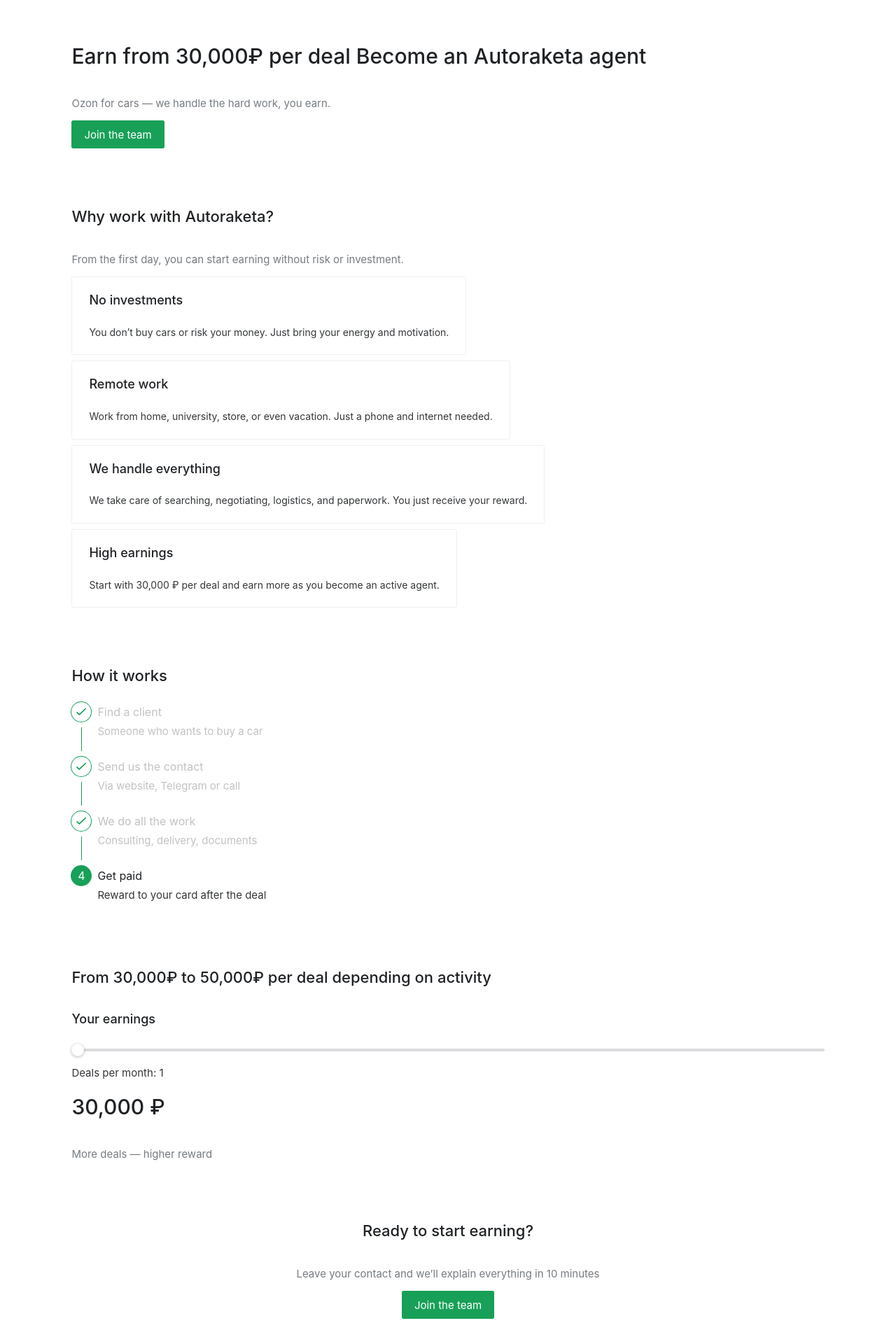
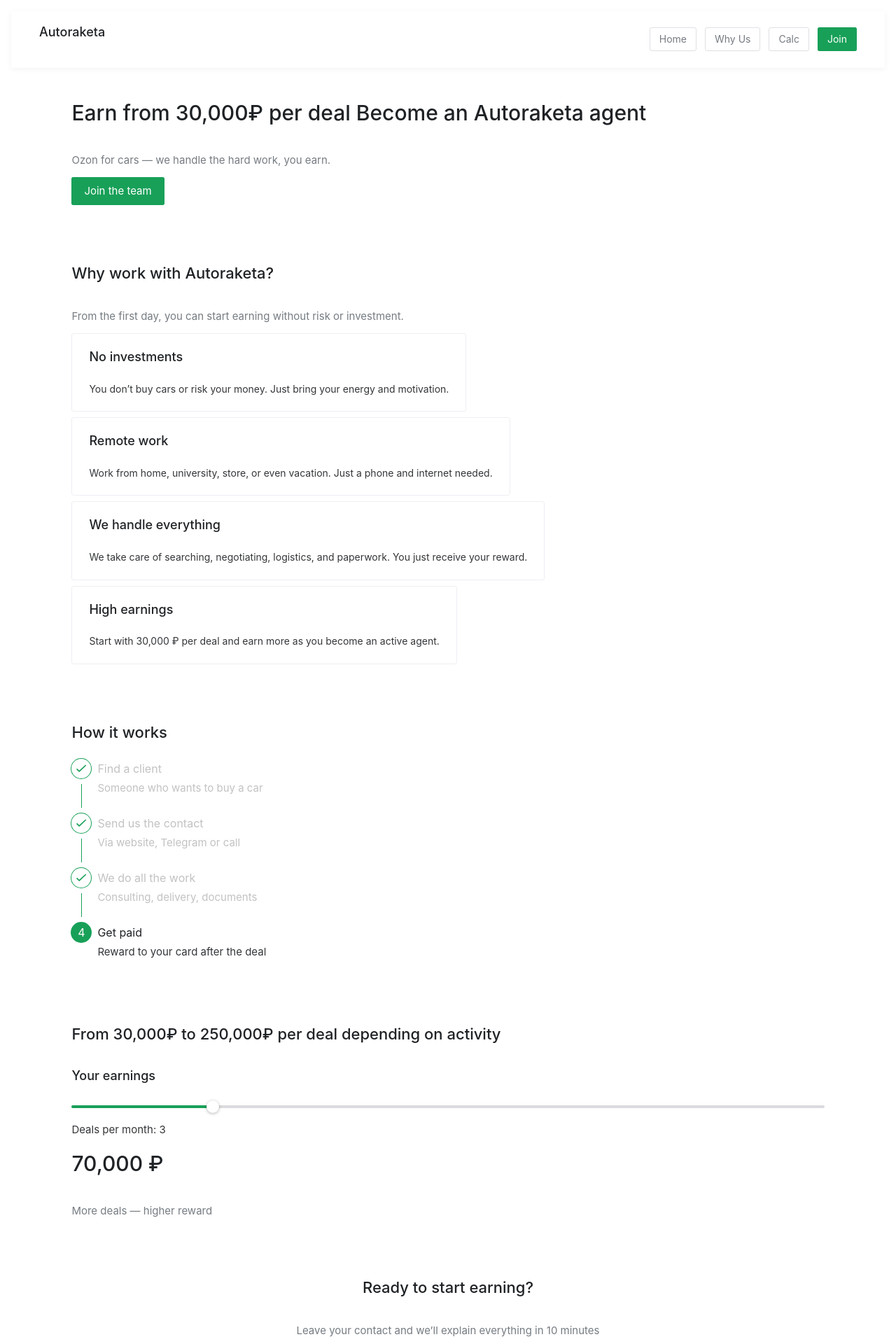
Before and after one commit to Valerij2000/avtoraketa-app, a Vue app: page / in a window 1280 px wide. Shown: the top 1920 px of the page at 70% size. Built offline with nearby package versions, Linux system fonts and the light colour scheme.

Commit message:
breadcrumbs added

```diff
--- a/index.html
+++ b/index.html
@@ -5,7 +5,7 @@
   <meta charset="UTF-8">
   <link rel="icon" href="/favicon.ico">
   <meta name="viewport" content="width=device-width, initial-scale=1.0">
-  <title>Autoraketa App</title>
+  <title>Avtoraketa App</title>
 </head>
 
 <body>
--- /dev/null
+++ b/src/components/common/Breadcrumbs.vue
@@ -0,0 +1,23 @@
+<template>
+  <n-breadcrumb separator="/">
+    <n-breadcrumb-item v-for="(item, index) in items" :key="index">
+      <template v-if="item.to">
+        <router-link :to="item.to">{{ item.label }}</router-link>
+      </template>
+      <template v-else>
+        {{ item.label }}
+      </template>
+    </n-breadcrumb-item>
+  </n-breadcrumb>
+</template>
+
+<script setup>
+import { defineProps } from "vue";
+
+const props = defineProps({
+  items: {
+    type: Array,
+    default: () => [],
+  },
+});
+</script>
--- /dev/null
+++ b/src/components/layout/Header.vue
@@ -0,0 +1,43 @@
+<template>
+  <n-space justify="space-between" align="center" class="header">
+    <div class="logo">
+      <n-h3>Autoraketa</n-h3>
+    </div>
+    <n-space>
+      <n-button type="tertiary" @click="scrollTo('home')">Home</n-button>
+      <n-button type="tertiary" @click="scrollTo('why-us')">Why Us</n-button>
+      <n-button type="tertiary" @click="scrollTo('calc')">Calc</n-button>
+      <n-button type="primary" @click="goToApply">Join</n-button>
+    </n-space>
+  </n-space>
+</template>
+
+<script setup>
+import { useRouter } from "vue-router";
+
+const router = useRouter();
+
+function goToApply() {
+  router.push("/apply");
+}
+
+// optional smooth scroll to sections
+function scrollTo(id) {
+  const el = document.getElementById(id);
+  if (el) el.scrollIntoView({ behavior: "smooth" });
+}
+</script>
+
+<style scoped>
+.header {
+  padding: 2vmin 5vmin;
+  position: sticky;
+  top: 0;
+  background-color: white;
+  z-index: 100;
+  box-shadow: 0 2px 8px rgba(0, 0, 0, 0.05);
+}
+.logo {
+  font-weight: bold;
+}
+</style>
--- a/src/components/sections/EarningsSection.vue
+++ b/src/components/sections/EarningsSection.vue
@@ -1,10 +1,10 @@
 <template>
   <SectionWrapper>
-    <n-h2>From 30,000₽ to 50,000₽ per deal depending on activity</n-h2>
+    <n-h2>From 30,000₽ to 250,000₽ per deal depending on activity</n-h2>
     <n-h3>Your earnings</n-h3>
 
     <n-space vertical size="large">
-      <n-slider v-model:value="deals" :min="1" :max="6" :step="1" />
+      <n-slider v-model:value="deals" :min="1" :max="12" :step="1" />
 
       <n-text>
         Deals per month: <strong>{{ deals }}</strong>
@@ -22,12 +22,16 @@
 import { ref, computed } from "vue";
 import SectionWrapper from "../common/SectionWrapper.vue";
 
-const deals = ref(1);
+const deals = ref(3);
+const earningsOptions = [
+  30000, 50000, 70000, 90000, 110000, 130000, 150000, 170000, 190000, 210000,
+  230000, 250000,
+];
 
 const earnings = computed(() => {
-  if (deals.value >= 4) return 50000;
-  if (deals.value >= 2) return 40000;
-  return 30000;
+  // clamp deals to available options
+  const index = Math.min(deals.value - 1, earningsOptions.length - 1);
+  return earningsOptions[index];
 });
 
 // presentation concern not business logic
--- a/src/pages/Apply.vue
+++ b/src/pages/Apply.vue
@@ -1,5 +1,6 @@
 <template>
   <SectionWrapper>
+    <Breadcrumbs :items="breadcrumbs" />
     <n-h2>Join Autoraketa</n-h2>
 
     <n-form :model="form" :rules="rules" ref="formRef">
@@ -22,9 +23,12 @@
 import { ref } from "vue";
 import { useRouter } from "vue-router";
 import SectionWrapper from "../components/common/SectionWrapper.vue";
+import Breadcrumbs from "../components/common/Breadcrumbs.vue";
 import { sendApplication } from "../services/api";
 
 const router = useRouter();
+
+const breadcrumbs = [{ label: "Home", to: "/" }, { label: "Apply" }];
 
 const formRef = ref(null);
 const loading = ref(false);
--- a/src/pages/Dashboard.vue
+++ b/src/pages/Dashboard.vue
@@ -1,5 +1,6 @@
 <template>
   <SectionWrapper>
+    <Breadcrumbs :items="breadcrumbs" />
     <n-h2>Agent Dashboard</n-h2>
 
     <n-space vertical size="large">
@@ -12,4 +13,7 @@
 
 <script setup>
 import SectionWrapper from "../components/common/SectionWrapper.vue";
+import Breadcrumbs from "../components/common/Breadcrumbs.vue";
+
+const breadcrumbs = [{ label: "Home", to: "/" }, { label: "Dashboard" }];
 </script>
--- a/src/pages/Home.vue
+++ b/src/pages/Home.vue
@@ -4,14 +4,16 @@
 import HowItWorksSection from "../components/sections/HowItWorksSection.vue";
 import EarningsSection from "../components/sections/EarningsSection.vue";
 import CallToActionSection from "../components/sections/CallToActionSection.vue";
+import Header from "../components/layout/Header.vue";
 </script>
 
 <template>
+  <Header />
   <main>
-    <HeroSection />
-    <WhyUsSection />
+    <HeroSection id="home" />
+    <WhyUsSection id="why-us" />
     <HowItWorksSection />
-    <EarningsSection />
+    <EarningsSection id="calc" />
     <CallToActionSection />
   </main>
 </template>
--- a/src/pages/Success.vue
+++ b/src/pages/Success.vue
@@ -5,6 +5,7 @@
 
       <n-text depth="3"> We’ll contact you within 10 minutes </n-text>
 
+      <n-space>
         <n-button
           type="primary"
           tag="a"
@@ -13,6 +14,11 @@
         >
           Go to Telegram
         </n-button>
+
+        <router-link to="/">
+          <n-button type="primary"> Go to Home Page </n-button>
+        </router-link>
+      </n-space>
     </n-space>
   </SectionWrapper>
 </template>
```
Lines whose indentation alone changed are shown as unchanged.
